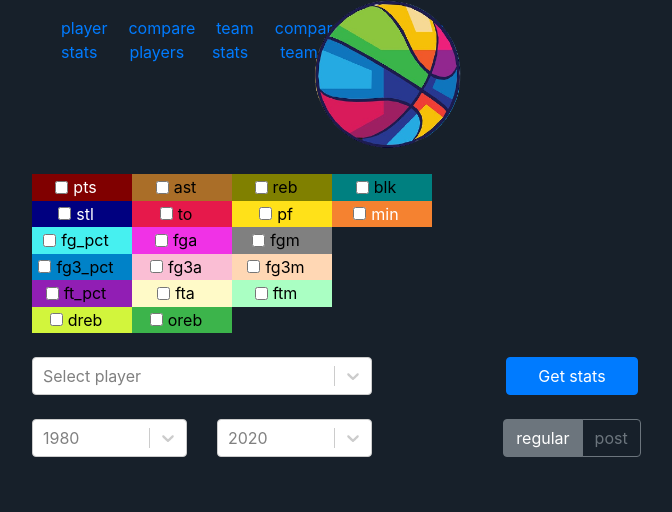
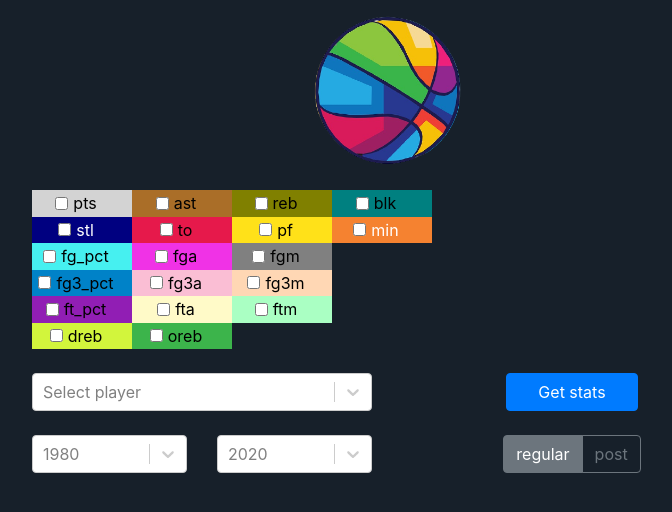
Before and after one commit to PTParta/nba_stat_app, a React (Create React App) app in the folder frontend/: page / in a window 1280 px wide. Shown: the top 512 px of the page, without its empty margins (253-925 px from the left). Built offline with nearby package versions, Linux system fonts and the light colour scheme; no server answers.

Commit message:
Finetuning, removing warnings, getting ready for first Heroku deployment

```diff
--- a/frontend/src/App.js
+++ b/frontend/src/App.js
@@ -5,7 +5,7 @@ import playerService from './services/players'
 import PlayerStats from './components/PlayerStats'
 import SelectPlayer from './components/SelectPlayer'
 import SelectSeasons from './components/SelectSeasons'
-import NavigationBar from './components/NavigationBar'
+//import NavigationBar from './components/NavigationBar'
 import GetStats from './components/GetStats'
 import SelectRegularPost from './components/SelectRegularPost'
 import SelectStats from './components/SelectStats'
@@ -79,12 +79,12 @@ function App() {
         alignContent: 'center',
         textAlign: 'center'
       }}>
-        <div className="container" style={{ /* paddingTop: '2vh', */ backgroundColor: "#17202A" }} >
+        <div className="container" style={{ paddingTop: '2vh', backgroundColor: "#17202A" }} >
           <Container>
             <Row>
               <Col sm={2}></Col>
               <Col sm={2}>
-                <NavigationBar />
+                {/* <NavigationBar /> */}
               </Col>
               <Col sm={4}>
                 {playerStats.length === 0
--- a/frontend/src/components/NavigationBar.js
+++ b/frontend/src/components/NavigationBar.js
@@ -1,14 +1,14 @@
-import { Navbar, Nav } from 'react-bootstrap'
-import { Link } from 'react-router-dom'
+import { Navbar/* , Nav */ } from 'react-bootstrap'
+//import { Link } from 'react-router-dom'
 
 const NavigationBar = () => {
-  const padding = {
+  /* const padding = {
     padding: 5
-  }
+  } */
   return (
     <Navbar collapseOnSelect expand="lg" /* bg="dark" variant="light" */>
       <Navbar.Toggle aria-controls="responsive-navbar-nav" />
-      <Navbar.Collapse id="responsive-navbar-nav">
+      {/* <Navbar.Collapse id="responsive-navbar-nav">
         <Nav className="mr-auto">
           <Nav.Link href="#" as="span">
             <Link style={padding} to="/playerstats">player stats</Link>
@@ -25,16 +25,19 @@ const NavigationBar = () => {
           <Nav.Link href="#" as="span">
             <Link style={padding} to="/teamstatsdistribution">team stats distribution</Link>
           </Nav.Link>
-          {/* <Nav.Link href="#" as="span">
-              {user
-                ? <em>{user} logged in</em>
-                : <Link to="/login">login</Link>
-              }
-            </Nav.Link> */}
+
         </Nav>
-      </Navbar.Collapse>
+      </Navbar.Collapse> */}
     </Navbar>
   )
 }
 
 export default NavigationBar
+
+
+/* <Nav.Link href="#" as="span">
+              {user
+                ? <em>{user} logged in</em>
+                : <Link to="/login">login</Link>
+              }
+            </Nav.Link> */
--- a/frontend/src/components/PlayerStats.js
+++ b/frontend/src/components/PlayerStats.js
@@ -3,7 +3,7 @@ import { Container, Row, Col } from 'react-bootstrap'
 import { Line } from 'react-chartjs-2'
 import trailingMeanService from '../services/trailingMeans'
 import colors from '../styling/colors'
-import Logo from '../components/Logo'
+//import Logo from '../components/Logo'
 
 const PlayerStats = (
   {
@@ -92,8 +92,8 @@ const PlayerStats = (
         label: 'pts',
         data: playerStatsFiltered.map(playerStat => playerStat.pts),
         fill: false,
-        borderColor: colors.maroonDot,
-        pointBackgroundColor: colors.maroonDot,
+        borderColor: colors.lightGreyDot,
+        pointBackgroundColor: colors.lightGreyDot,
         showLine: false,
         hidden: !ptsSelected
       },
@@ -101,8 +101,8 @@ const PlayerStats = (
         label: 'pts trailing mean',
 
         fill: false,
-        borderColor: colors.maroonLine,
-        pointBackgroundColor: colors.maroonLine,
+        borderColor: colors.lightGreyLine,
+        pointBackgroundColor: colors.lightGreyLine,
         showLine: true,
         pointRadius: 0,
         data: trailingMeanService.pts(playerStatsFiltered),
@@ -482,7 +482,7 @@ const PlayerStats = (
         </h5>}</Col>
         </Row>
       </Container>
-      <br></br>
+      {/* <br></br> */}
       <div className='chart'>
         <Line
           data={data}
--- a/frontend/src/components/SelectStats.js
+++ b/frontend/src/components/SelectStats.js
@@ -54,13 +54,12 @@ const SelectStats = (
         <table>
           <tbody>
             <tr>
-              <td style={{ width: cellWidth, backgroundColor: colors.maroonLine, color: 'white' }}>
+              <td style={{ width: cellWidth, backgroundColor: colors.lightGreyLine, color: 'black' }}>
                 <Form.Check
                   inline={true}
                   onChange={() => setPtsSelected(!ptsSelected)}
                   type="checkbox"
-                  label="pts"
-                  background={colors.maroonLine} />
+                  label="pts" />
               </td>
               <td style={{ width: cellWidth, backgroundColor: colors.brownLine, color: 'black' }}>
                 <Form.Check
--- a/frontend/src/styling/colors.js
+++ b/frontend/src/styling/colors.js
@@ -40,7 +40,9 @@ const colors = {
   'lavenderDot': 'rgba(220,190,255,0.3)',
   'lavenderLine': 'rgba(220,190,255,1.0)',
   'whiteDot': 'rgba(255,255,255,0.3)',
-  'whiteLine': 'rgba(255,255,255,1.0)'
+  'whiteLine': 'rgba(255,255,255,1.0)',
+  'lightGreyDot': 'rgba(211,211,211,0.3)',
+  'lightGreyLine': 'rgba(211,211,211,1.0)'
 }
 
 export default colors
```
